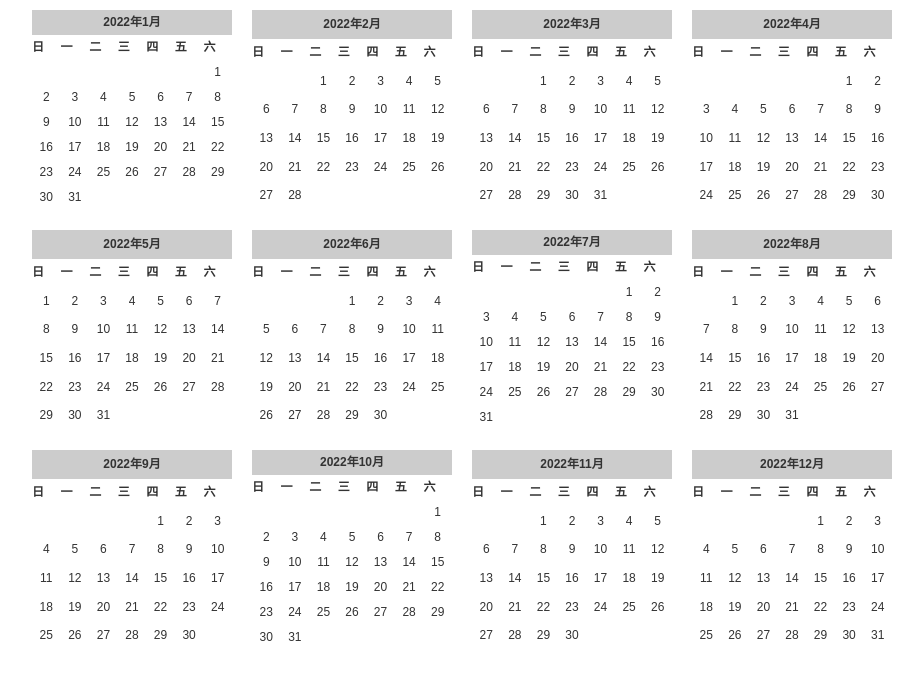
After one commit to allynlin/PHP, a PHP site: the page made by 制作年历.php in a window 1280 px wide. The commit adds this page. Shown: the top 680 px of the page, without its empty margins (178-1101 px from the left). Run offline with PHP 8.4, Linux system fonts and the light colour scheme.

Commit message:
课堂练习

```diff
--- /dev/null
+++ b/制作年历.php
@@ -0,0 +1,103 @@
+<!DOCTYPE html>
+<html lang="zh-CN">
+<head>
+    <meta charset="UTF-8">
+    <link href="css/white-pink.css" rel="stylesheet" type="text/css">
+    <link href="css/bootstrap.min.css" rel="stylesheet" type="text/css">
+    <meta content="light dark" name="color-scheme">
+    <style>
+        body {
+            text-align: center;
+        }
+
+        .box {
+            margin: 0 auto;
+            width: 880px;
+        }
+
+        .title {
+            background: #ccc;
+        }
+
+        table {
+            height: 200px;
+            width: 200px;
+            font-size: 12px;
+            text-align: center;
+            float: left;
+            margin: 10px;
+            font-family: arial;
+        }
+    </style>
+    <title>制作年历</title>
+</head>
+<body>
+<div class="container">
+    <div class="row">
+        <?php
+        $year = date("Y");
+        $month = date("m");
+        $day = date("d");
+        $week = date("w");
+        $week_array = array("日", "一", "二", "三", "四", "五", "六");
+        $month_array = array("1", "2", "3", "4", "5", "6", "7", "8", "9", "10", "11", "12");
+        // 用循环输出12个表格
+        /**
+         * @param string $year
+         * @param $month_array
+         * @return void
+         */
+        echo "<div class='box'>";
+        function print_table(string $year, $month_array): void
+        {
+            echo "<table>";
+            // 输出表头
+            echo "<tr>";
+            echo "<th class='text-center title' colspan='7'>" . $year . "年" . $month_array . "月</th>";
+            echo "</tr>";
+            echo "<tr>";
+            echo "<th>日</th>";
+            echo "<th>一</th>";
+            echo "<th>二</th>";
+            echo "<th>三</th>";
+            echo "<th>四</th>";
+            echo "<th>五</th>";
+            echo "<th>六</th>";
+            echo "</tr>";
+        }
+
+        for ($i = 0; $i < 12; $i++) {
+            // 输出表格
+            print_table($year, $month_array[$i]);
+            // 输出表格内容
+            // 计算当月的天数
+            $days = date("t", mktime(0, 0, 0, $i + 1, 1, $year));
+            // 计算当月第一天是星期几
+            $first_day = date("w", mktime(0, 0, 0, $i + 1, 1, $year));
+            // 计算当月最后一天是星期几
+            $last_day = date("w", mktime(0, 0, 0, $i + 1, $days, $year));
+            // 输出空格
+            for ($j = 0; $j < $first_day; $j++) {
+                echo "<td></td>";
+            }
+            // 输出天数
+            for ($j = 1; $j <= $days; $j++) {
+                echo "<td>" . $j . "</td>";
+                // 判断是否是最后一天
+                if (($j + $first_day) % 7 == 0) {
+                    echo "</tr>";
+                }
+            }
+            // 输出空格
+            for ($j = 0; $j < (7 - $last_day - 1); $j++) {
+                echo "<td></td>";
+            }
+            echo "</table>";
+        }
+        echo "</div>";
+        ?>
+    </div>
+</div>
+
+</body>
+</html>
```
Also changed, not shown: 2022-05-06.php (+44 -3 lines).
